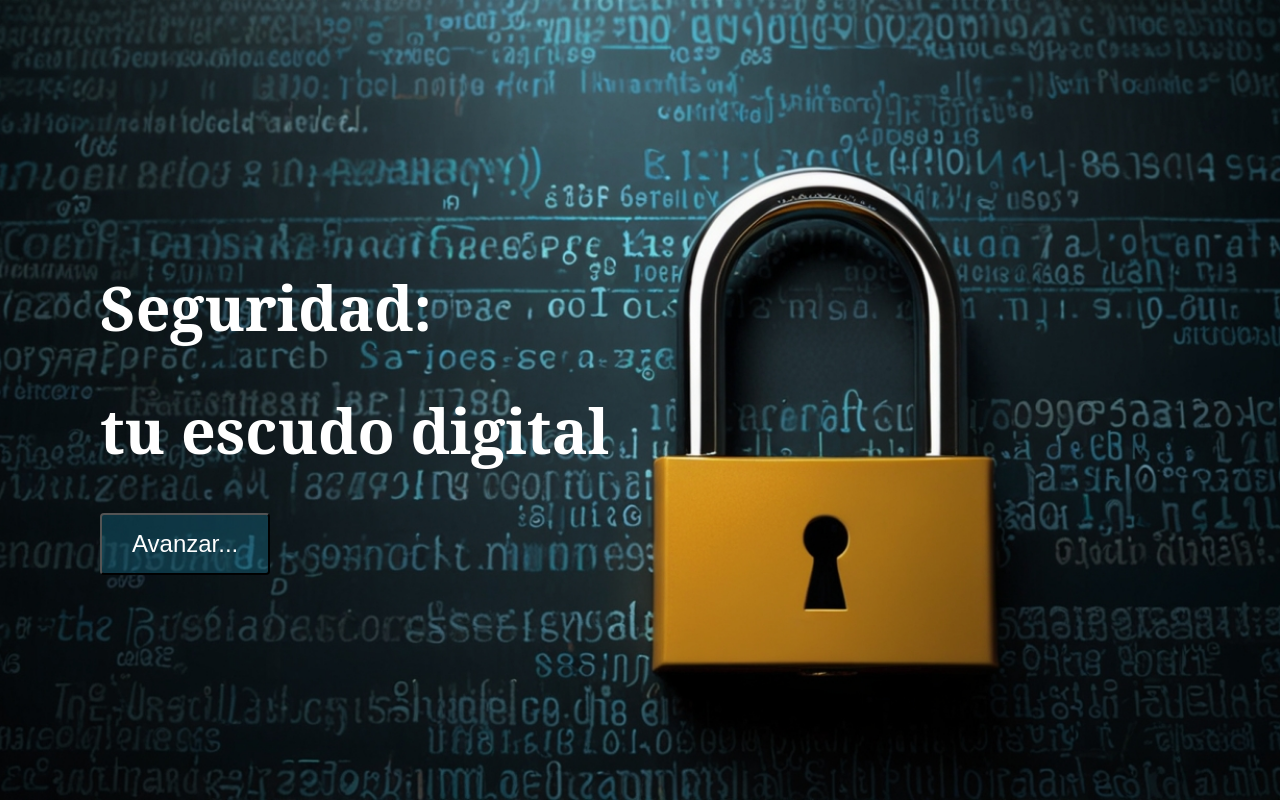
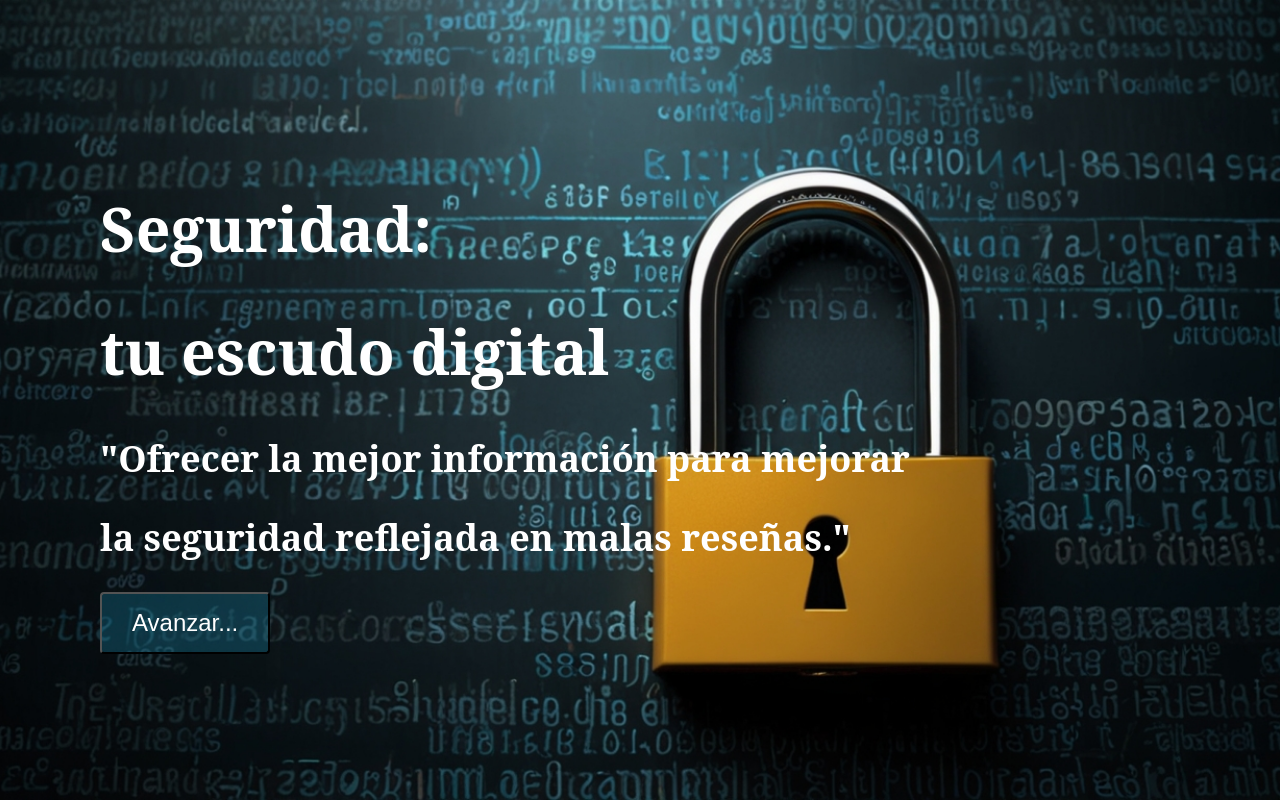
Before and after one commit to martinezmiriam/Consejos-de-una-mejor-seguridad, a plain HTML site: page seguridad.html in a window 1280 px wide. Drawn offline with Linux system fonts and the light colour scheme.

Commit message:
Propósito

```diff
--- a/seguridad.html
+++ b/seguridad.html
@@ -58,6 +58,8 @@
     <div class="card-text-overlay">
       <h1 class="card-title">Seguridad:</h1>
       <h1 class="card-title">tu escudo digital</h1>
+      <h2 style="font-size: 36px;">"Ofrecer la mejor información para mejorar</h2>
+      <h2 style="font-size: 36px;">la seguridad reflejada en malas reseñas."</h2>
     <button class="btn btn-Avanzar">Avanzar...</button>
     </div>
   </div>
```
